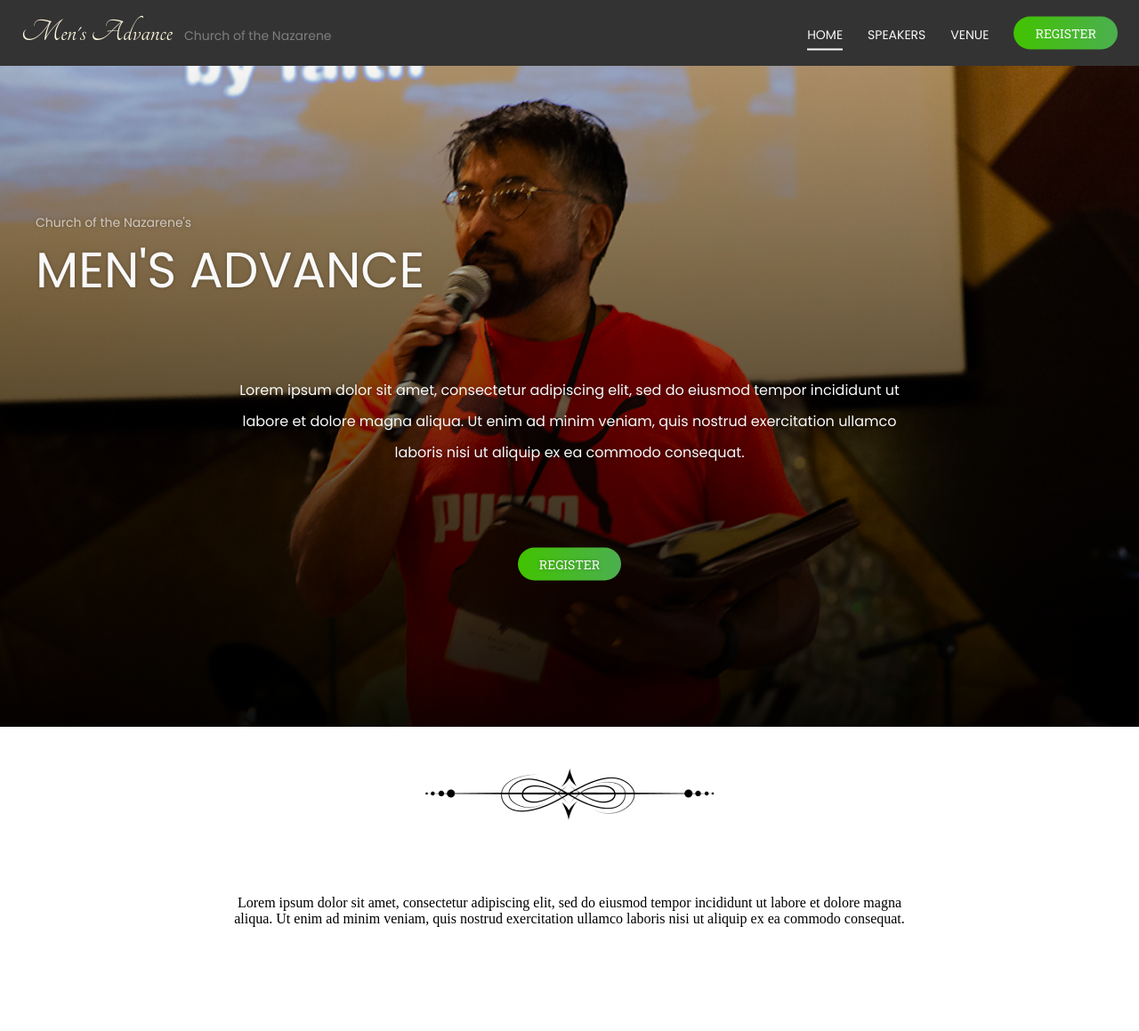
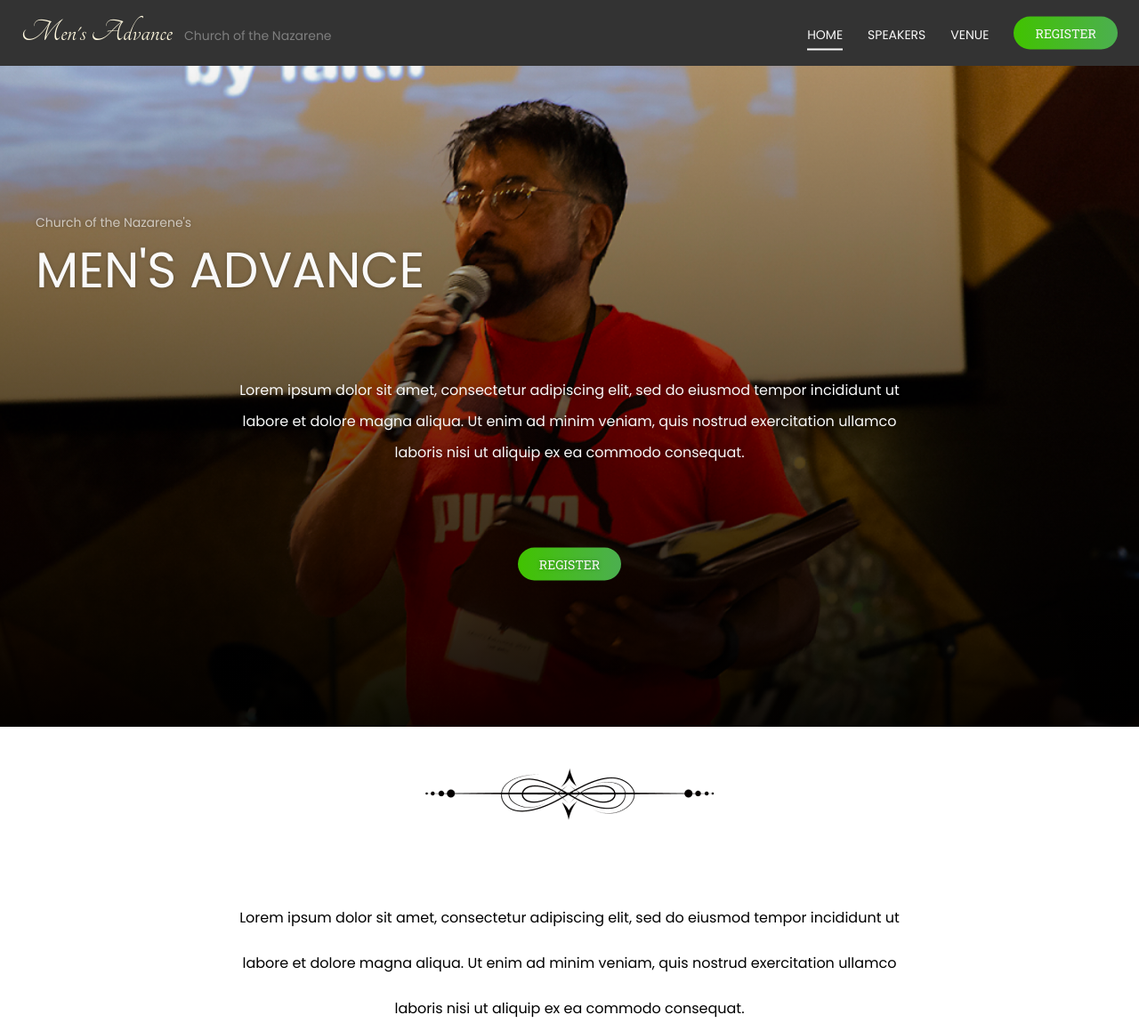
Before and after one commit to juliancoleman/mens-advance, a Jekyll site: the page built from index.html, in a window 1280 px wide. Shown: the whole page at 89% size. Built offline with Jekyll 4.4.1, drawn with Linux system fonts in a browser that asks for light colours; before the commit the page ends 1042 px from its top, so only the background shows below that.

Commit message:
adds typography to about text

```diff
--- a/assets/css/style.scss
+++ b/assets/css/style.scss
@@ -2,6 +2,7 @@
 ---
 
 // Foundation
+@import "vars";
 @import "reset";
 @import "typography";
 
@@ -22,3 +23,10 @@
 .container {
   margin: 0 auto;
 }
+
+#about-text {
+  font-family: $poppins;
+  font-size: 1rem;
+  line-height: 3.1875rem;
+  margin: 60px 0 28px;
+}
--- a/index.html
+++ b/index.html
@@ -13,7 +13,7 @@ hero_blurb: Lorem ipsum dolor sit amet, consectetur adipiscing elit, sed do eius
 <div class="container" style="margin-top: .75rem; text-align: center;">
   <img src="/assets/images/pngwing.png" alt="pngwing" width="341">
 
-  <p style="margin-top: 60px;">
+  <p id="about-text">
     Lorem ipsum dolor sit amet, consectetur adipiscing elit, sed do eiusmod
     tempor incididunt ut labore et dolore magna aliqua. Ut enim ad minim veniam,
     quis nostrud exercitation ullamco laboris nisi ut aliquip ex ea commodo
```
